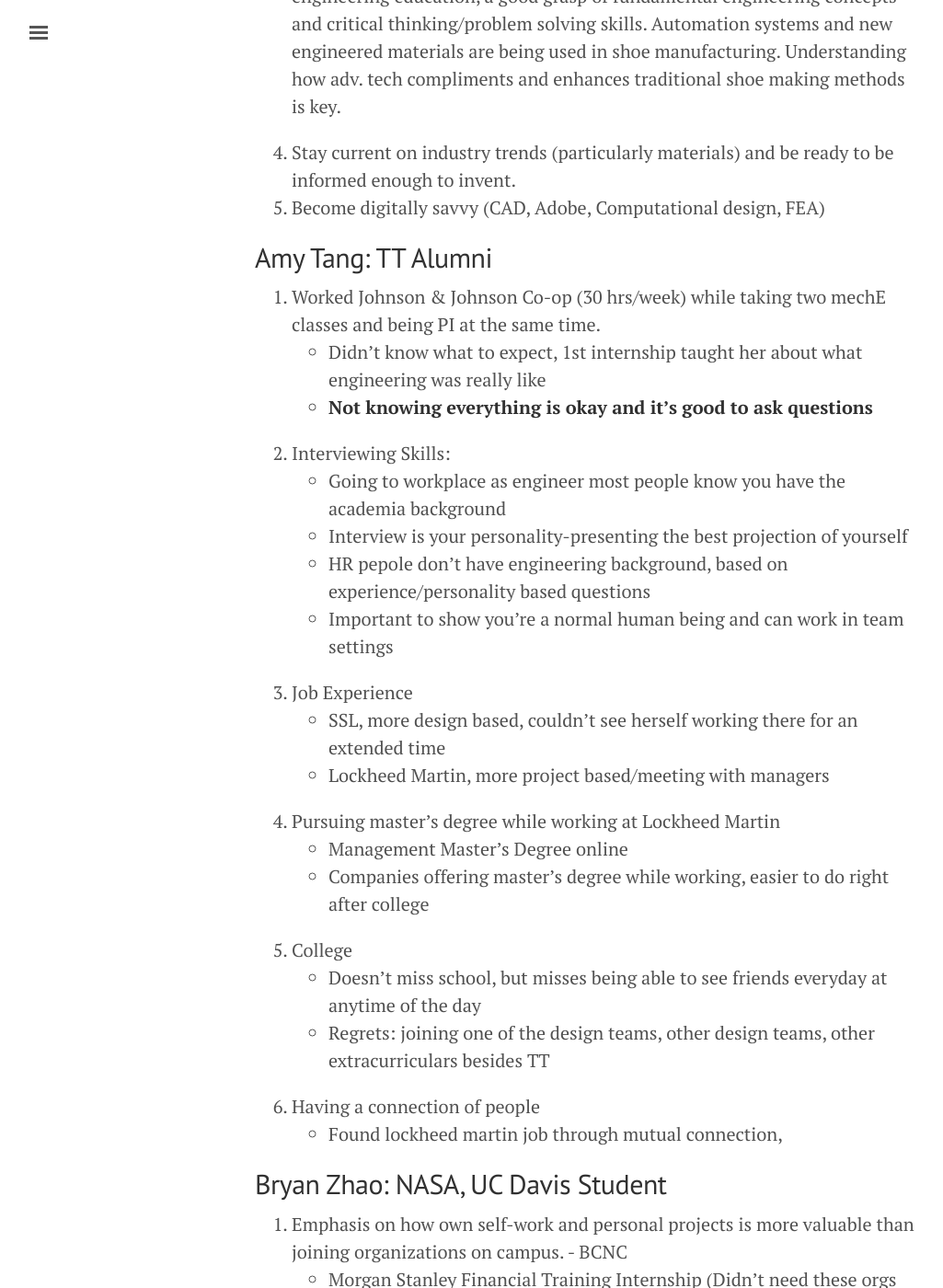
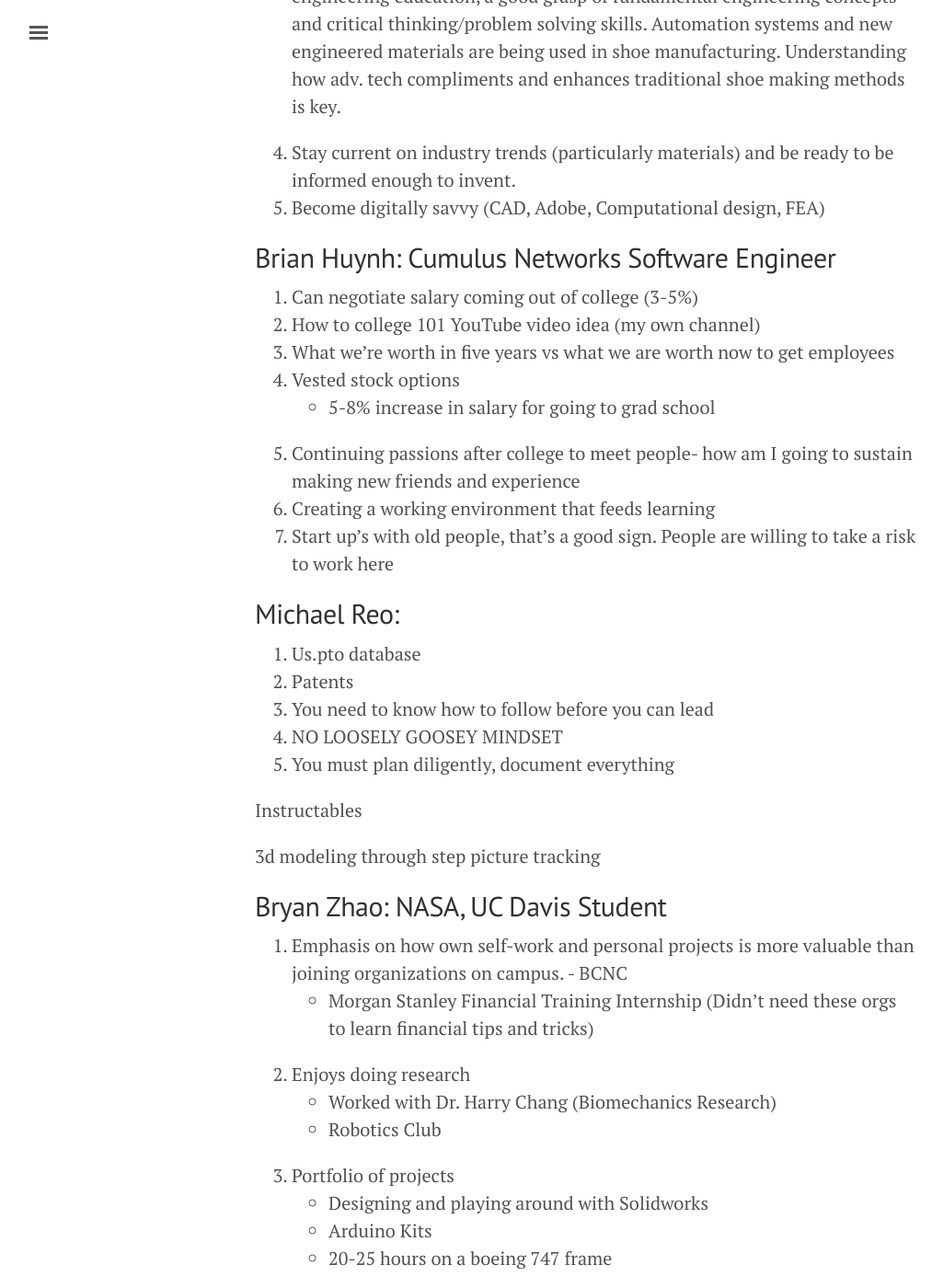
Before and after one commit to bjchia/bjchia.github.io, a Jekyll site: the page built from references.md, in a window 1280 px wide and 1400 px high, scrolled down 1734 px. Shown: the whole window at 92% size, without its empty margins (3-1028 px from the left). Built offline with Jekyll 4.4.1, drawn with Linux system fonts in a browser that asks for light colours; some of the changed text lies outside the part shown.

Commit message:
updating brain flow

```diff
--- /dev/null
+++ b/meche.md
@@ -0,0 +1,12 @@
+---
+layout: page
+title: Mechanical Engineering
+---
+
+## Mechanical Design & Prototyping
+
+Really think about the world that exists around that part: what it comes into contact with, how you're going to make it and describe it to the people who help you make it, what it will do, and sometimes even, how does it look?
+
+
+
+* [Industrial Engineering as a MechE](https://blog.prototypr.io/how-to-become-an-industrial-designer-when-youre-actually-a-mechanical-engineer-b9004bced66f)
--- a/philosophies.md
+++ b/philosophies.md
@@ -40,6 +40,12 @@
 
 * One of the first things Jobs did during the product review process was ban PowerPoints. “I hate the way people use slide presentations instead of thinking,” Jobs later recalled. “People would confront a problem by creating a presentation. I wanted them to engage, to hash things out at the table, rather than show a bunch of slides. People who know what they’re talking about don’t need PowerPoint.”
 
+## Phil Knight
+* “But Bowerman wasn’t me. He didn’t take rejection to heart. Like Johnson, when his letters went unanswered, Bowerman simply wrote more. With more underlined words, more exclamation marks.”
+
+* The basic rule of negotiation is to know what you want, what you need to walk away with in order to be whole.
+
+* Leaning back in my recliner each night, staring at the ceiling, I tried to settle myself. I told myself: Life is growth. You grow or you die.
 
 ## Warren Buffett
 
@@ -74,6 +80,16 @@
 
 * Here are a few things that come to mind: Seeking out people who know what they're talking about on a particular matter.  Google.  Listening to a couple books a month, mostly non-fiction.
 
+## Whitney Wolfe (Bumble)
+
+* You can kill confidence, but you can’t kill ambition
+
+* Always had an itch to create
+
+* Taking an unconventional societal trend to build bumble, perspective of societal issues into technology
+
+* You can reverse engineer anything, but you can’t copy the brand, mission, motive
+
 ## Leonardo Da Vinci
 
 * “Ideas are often generated in physical gathering places where people with diverse interests encounter one another serendipitously. That is why Steve Jobs liked his buildings to have a central atrium and why the young Benjamin Franklin founded a club where the most interesting people of Philadelphia would gather every Friday. At the court of Ludovico Sforza, Leonardo found friends who could spark new ideas by rubbing together their diverse passions.”
@@ -81,3 +97,6 @@
 * “Visualization and drawing became an important component of this process. Not comfortable wrestling with theory, he preferred dealing with knowledge that he could observe and draw.”
 
 * “Deep observation must be done in steps: “If you wish to have a sound knowledge of the forms of objects, begin with the details of them, and do not go on to the second step until you have the first well fixed in memory.”
+
+## Kevin Durant
+* Ego is the downfall of every human,” Durant said. “When you release that shit, you start asking more questions like, ‘How’d you do that move? I want to learn.’ You kind of humble yourself and you look at life as a student. Everybody wants to be a teacher before they learn the whole lesson. That’s your ego. I feel like everybody here kind of went through their lumps and learned the game and now they can give their input. That’s the proper way to do shit.”
--- a/profdevelopment.md
+++ b/profdevelopment.md
@@ -11,6 +11,12 @@
 * [Referrals and Getting Hired](https://www.linkedin.com/pulse/what-i-learned-from-going-50-interviews-including-google-belcak/?trk=v-feed&lipi=urn%3Ali%3Apage%3Ad_flagship3_feed%3BZjvQV8TziVprV0zmRwqVLg%3D%3D)
 * [Cold Emailing Like a Boss](https://kopywritingkourse.com/heres-how-to-cold-email-like-a-boss/?lipi=urn%3Ali%3Apage%3Ad_flagship3_pulse_read%3BHv9k1GWtRpiJU9Zcl2SAQg%3D%3D)
 * [More Cold Emailing Advice](https://docs.google.com/document/d/1jCcdKLk94d2Jx71d09vboSALDg6XsdOyLDCmHLOOxZs/edit?usp=sharing)
+* [Design Jobs at Nike] (http://www.vanschneider.com/how-to-get-a-design-job-at-nike)
+* Follow recruiters on LinkedIn, will post about positions they oversee
+
+## Recruiting Advice
+
+1) The best people are happily employed and designing great things, not actively looking for work and 2) Good people know good people. Referrals are golden!
 
 ## Interviewing
 Near the end of the interview, when you are asked if you have any questions, don’t ask a question. **Instead, pitch a big strategic idea for whatever company you are interviewing for.** This is the single easiest way to be the most memorable candidate and get the job offer.
@@ -32,6 +38,12 @@
 * [Haseeb](http://haseebq.com/how-to-break-into-tech-job-hunting-and-interviews/)
 * [Bypassing LinkedIn's Commercial Use Limit](http://bit.ly/Search-LinkedIn)
 
+### Meet-Ups During The Summer
+
+* hroughout the summer, start-ups and larger companies consistently had fun events for general Bay Area interns. Throughout the summer, I either went or heard about events at Facebook, Stripe, Color, Yelp, Twitter, Bump, LikeALittle, LinkedIn, Mozilla, Twilio, Quora and Dropbox.  Several companies (LinkedIn, Mozilla, Stripe, Quora) held intern hackathons that (from what I hear) were a bunch of fun.
+
+* How do I hear about one of these?  Keep your head up and follow the list-servs above. If there's a particular company that you are interested in, email the recruiter, introduce yourself as an intern at X this summer and mention that you'd love to check the company out/be notified of any such events. Assertiveness is impressive. From my experience, approaches like this tend to work.
+
 ### Articles to Read
 
 * [LinkedIn Articles To Read](https://blog.hubspot.com/marketing/top-linkedin-pulse-articles)
--- a/references.md
+++ b/references.md
@@ -41,26 +41,28 @@
 4.  Stay current on industry trends (particularly materials) and be ready to be informed enough to invent.
 5.  Become digitally savvy (CAD, Adobe, Computational design, FEA)
 
-## Amy Tang: TT Alumni
-1. Worked Johnson & Johnson Co-op (30 hrs/week) while taking two mechE classes and being PI at the same time.
-  - Didn't know what to expect, 1st internship taught her about what engineering was really like
-  - **Not knowing everything is okay and it's good to ask questions**
-2. Interviewing Skills:
-  - Going to workplace as engineer most people know you have the academia background
-  - Interview is your personality-presenting the best projection of yourself
-  - HR pepole don't have engineering background, based on experience/personality based questions
-  - Important to show you're a normal human being and can work in team settings
-3. Job Experience
-  - SSL, more design based, couldn't see herself working there for an extended time
-  - Lockheed Martin, more project based/meeting with managers
-4. Pursuing master's degree while working at Lockheed Martin
-  - Management Master's Degree online
-  - Companies offering master’s degree while working, easier to do right after college
-5. College
-  - Doesn’t miss school, but misses being able to see friends everyday at anytime of the day
-  - Regrets: joining one of the design teams, other design teams, other extracurriculars besides TT
-6. Having a connection of people
-  - Found lockheed martin job through mutual connection,
+## Brian Huynh: Cumulus Networks Software Engineer
+1. Can negotiate salary coming out of college (3-5%)
+2. How to college 101 YouTube video idea (my own channel)
+3. What we’re worth in five years vs what we are worth now to get employees
+4. Vested stock options
+  - 5-8% increase in salary for going to grad school
+5. Continuing passions after college to meet people- how am I going to sustain making new friends and experience
+6. Creating a working environment that feeds learning
+7. Start up's with old people, that’s a good sign. People are willing to take a risk to work here
+
+## Michael Reo:
+1. Us.pto database
+2. Patents
+3. You need to know how to follow before you can lead
+4. NO LOOSELY GOOSEY MINDSET
+5. You must plan diligently, document everything
+
+Instructables
+
+3d modeling through step picture tracking
+
+
 
 ## Bryan Zhao: NASA, UC Davis Student
 1. Emphasis on how own self-work and personal projects is more valuable than joining organizations on campus.
@@ -95,3 +97,24 @@
 ## [Erika Javage](https://www.linkedin.com/in/erikajavage/)
 
 ## Mark Ansell
+
+## Amy Tang: TT Alumni
+1. Worked Johnson & Johnson Co-op (30 hrs/week) while taking two mechE classes and being PI at the same time.
+  - Didn't know what to expect, 1st internship taught her about what engineering was really like
+  - **Not knowing everything is okay and it's good to ask questions**
+2. Interviewing Skills:
+  - Going to workplace as engineer most people know you have the academia background
+  - Interview is your personality-presenting the best projection of yourself
+  - HR pepole don't have engineering background, based on experience/personality based questions
+  - Important to show you're a normal human being and can work in team settings
+3. Job Experience
+  - SSL, more design based, couldn't see herself working there for an extended time
+  - Lockheed Martin, more project based/meeting with managers
+4. Pursuing master's degree while working at Lockheed Martin
+  - Management Master's Degree online
+  - Companies offering master’s degree while working, easier to do right after college
+5. College
+  - Doesn’t miss school, but misses being able to see friends everyday at anytime of the day
+  - Regrets: joining one of the design teams, other design teams, other extracurriculars besides TT
+6. Having a connection of people
+  - Found lockheed martin job through mutual connection,
```
Also changed, not shown: books.md (+11 -5 lines), inspiration.md (+8 -0 lines), notetoself.md (+8 -0 lines), 1 other file.
